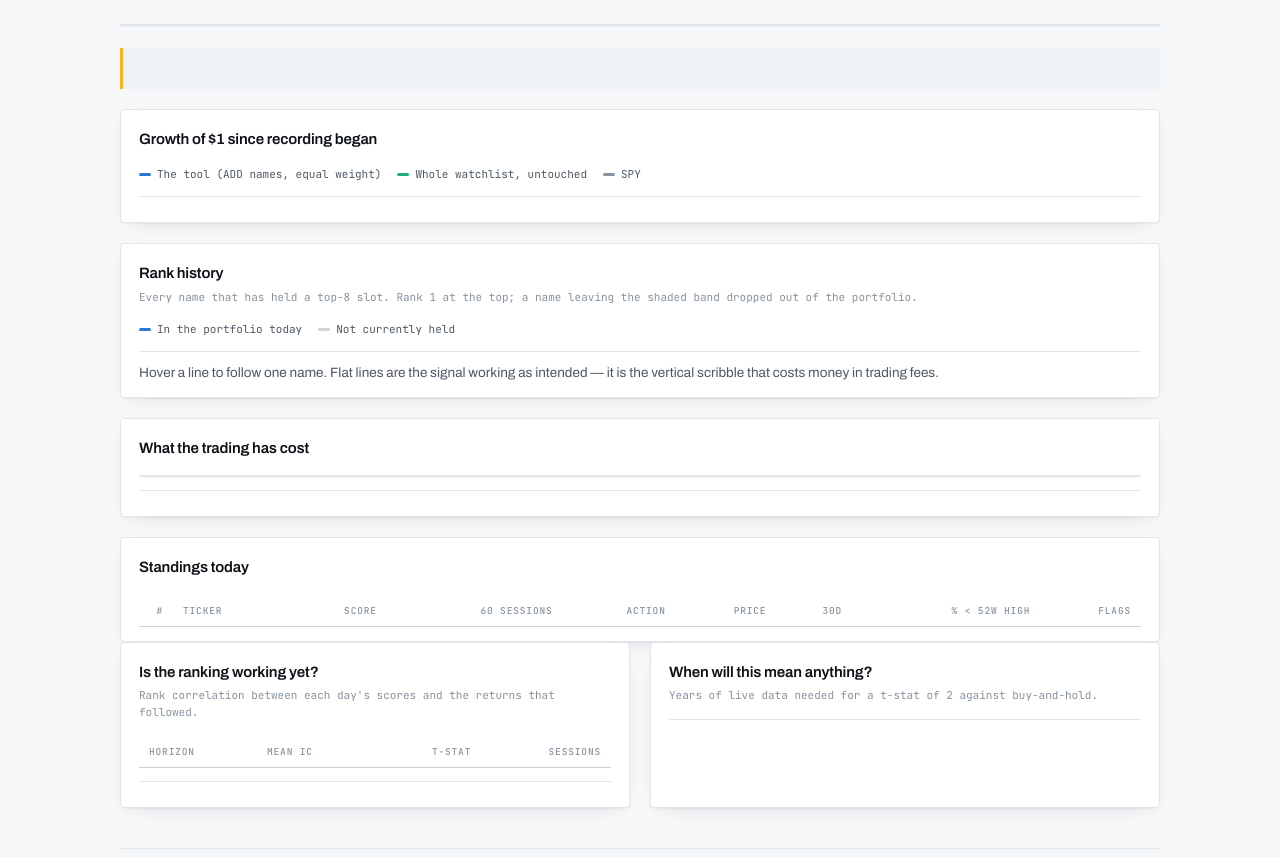
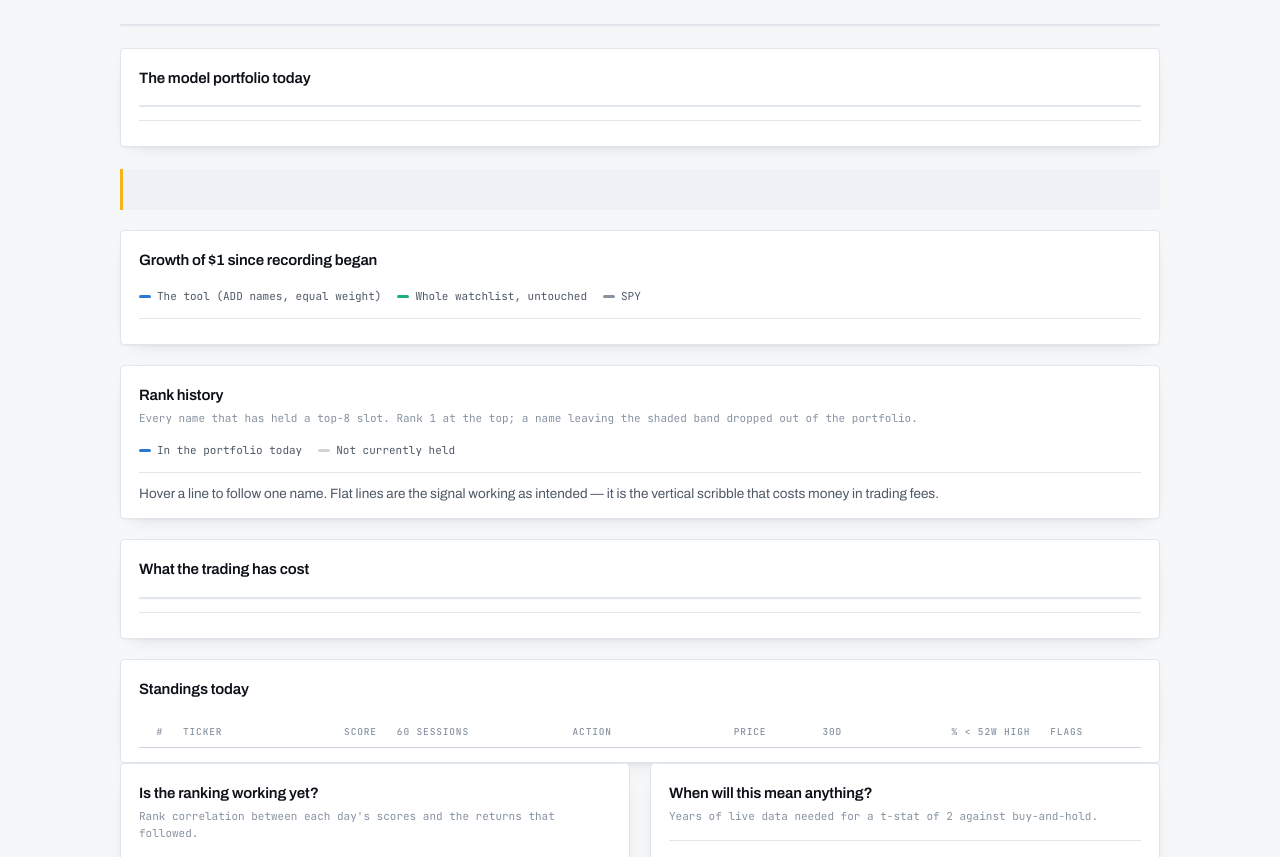
Before and after one commit to rmtodd618/ai-stock-watch, a Python web app: template src/reporting/templates/dashboard.html in a window 1280 px wide. Shown: the part 126-983 px from the top of the page. Run offline with Jinja, Linux system fonts and the light colour scheme; the template is opened without the code that fills it, so the values that code supplies are empty.

Commit message:
Lead with the output, and make the columns line up
Two complaints, both fair.

The standings columns were offset: a global th rule right-aligned every
header while the cells stayed left, so ACTION sat well right of its
chips and 30D right of its numbers. It drifted when the columns changed
and nothing tied the two together. Alignment is now declared per table
and per column, so a header cannot end up over a different column's
data than its cells.

The page also never actually said what it was recommending. The ranking
was there, buried in row order halfway down a nineteen-row table, and
the first thing a reader met was performance. The flagged set now leads:
cards for the names held, their rank, their equal weight, and the score
behind each. Clicking one opens the same detail panel as a row.

The note under it states the limits plainly, because a panel that looks
like a recommendation should carry them: this is the whole output, there
is no conviction level and no price target, and the score orders names
against each other without saying what any of them is worth. Names whose
raw score has fallen 20 points below the average still holding them are
marked, since that is the case where a position looks stronger than it is.

Co-Authored-By: Claude Opus 5 (1M context) <noreply@anthropic.com>

```diff
--- a/src/reporting/templates/dashboard.html
+++ b/src/reporting/templates/dashboard.html
@@ -127,6 +127,23 @@ th{text-align:right; font-weight:500; font-size:9.5px; letter-spacing:.09em;
    border-bottom:1px solid var(--rule-2); white-space:nowrap}
 th:nth-child(2),td:nth-child(2){text-align:left}
 th:first-child,td:first-child{text-align:right; width:34px}
+
+/* Header and cell must share an alignment or every column reads as offset.
+   Declared per table and per column rather than by tagging each cell, which
+   is what drifted out of sync when the columns changed. */
+table.standings th:nth-child(1), table.standings td:nth-child(1),
+table.standings th:nth-child(3), table.standings td:nth-child(3),
+table.standings th:nth-child(6), table.standings td:nth-child(6),
+table.standings th:nth-child(7), table.standings td:nth-child(7),
+table.standings th:nth-child(8), table.standings td:nth-child(8){text-align:right}
+table.standings th:nth-child(2), table.standings td:nth-child(2),
+table.standings th:nth-child(4), table.standings td:nth-child(4),
+table.standings th:nth-child(5), table.standings td:nth-child(5),
+table.standings th:nth-child(9), table.standings td:nth-child(9){text-align:left}
+table.standings td:nth-child(4){width:70px}
+
+table.pf th:nth-child(1), table.pf td:nth-child(1){text-align:left}
+table.pf th:nth-child(n+2), table.pf td:nth-child(n+2){text-align:right}
 td{padding:7px 10px; border-bottom:1px solid var(--rule); white-space:nowrap}
 tbody tr:last-child td{border-bottom:none}
 tr.held td{background:color-mix(in srgb,var(--s1) 6%,transparent)}
@@ -141,6 +158,20 @@ td.tk{font-family:var(--ui); font-weight:600; font-size:13px}
 .c-wa{background:var(--sunk); color:var(--ink-2); border:1px solid var(--rule-2)}
 .c-av{background:var(--sunk); color:var(--ink-3); border:1px solid var(--rule)}
 .c-bm{background:transparent; color:var(--ink-3); border:1px dashed var(--rule-2)}
+
+/* the flagged set, as cards rather than rows buried in a table */
+.port{display:grid;grid-template-columns:repeat(auto-fill,minmax(132px,1fr));gap:1px;
+      background:var(--rule);border:1px solid var(--rule);border-radius:4px;overflow:hidden}
+.port .c{background:var(--surface);padding:11px 12px 10px;cursor:pointer}
+.port .c:hover{background:color-mix(in srgb,var(--s1) 9%,transparent)}
+.port .n{display:flex;justify-content:space-between;align-items:baseline;gap:6px}
+.port .tkr{font-weight:700;font-size:15px;letter-spacing:-.01em}
+.port .rk{font-family:var(--mono);font-size:10px;color:var(--ink-3)}
+.port .w{font-family:var(--mono);font-size:19px;font-weight:700;margin-top:6px;
+         font-variant-numeric:tabular-nums}
+.port .m{font-family:var(--mono);font-size:10px;color:var(--ink-3);margin-top:3px}
+.port .c.new{box-shadow:inset 3px 0 0 var(--good)}
+.port .c.stale{box-shadow:inset 3px 0 0 var(--s2)}
 
 /* row sparkline + detail */
 .spark{display:block}
@@ -200,6 +231,13 @@ footer p{margin:0 0 10px; max-width:88ch}
 
 <div class="tiles" id="tiles"></div>
 
+<div class="panel" id="port-panel" style="margin-top:22px">
+  <h2>The model portfolio today</h2>
+  <p class="sub" id="port-sub"></p>
+  <div class="port" id="port-grid"></div>
+  <p class="note" id="port-note"></p>
+</div>
+
 <div class="banner">
   <p class="t" id="verdict-t"></p>
   <p id="verdict-1"></p>
@@ -242,9 +280,9 @@ footer p{margin:0 0 10px; max-width:88ch}
   <h2>Your portfolio vs the model</h2>
   <p class="sub" id="pf-sub"></p>
   <div class="tbl">
-    <table>
+    <table class="pf">
       <thead><tr>
-        <th style="text-align:left;width:auto">Ticker</th><th>You</th><th>Model</th>
+        <th style="width:auto">Ticker</th><th>You</th><th>Model</th>
         <th>Drift</th><th>To match</th><th>Realises</th>
       </tr></thead>
       <tbody id="pf-body"></tbody>
@@ -257,7 +295,7 @@ footer p{margin:0 0 10px; max-width:88ch}
   <h2>Standings today</h2>
   <p class="sub" id="stand-sub"></p>
   <div class="tbl">
-    <table>
+    <table class="standings">
       <thead><tr>
         <th>#</th><th>Ticker</th><th>Score</th><th>60 sessions</th><th>Action</th>
         <th>Price</th><th>30D</th><th>% &lt; 52w high</th><th>Flags</th>
@@ -359,6 +397,39 @@ document.getElementById('verdict-2').textContent =
   'The record also spans a rule change: '+D.regime_counts.old+' sessions ran the original weights, '+
   D.regime_counts.new+' have run with momentum removed since '+D.switch+'. Each snapshot stores the rules that '+
   'produced it, so the two populations stay separable.';
+
+/* ---------- the flagged set ---------- */
+(function(){
+  var held=D.standings.filter(function(r){return r.action==='ADD SIGNAL'});
+  var w = held.length ? 100/held.length : 0;
+  document.getElementById('port-sub').textContent =
+    held.length
+      ? held.length+' names, equal weight at '+w.toFixed(1)+'% each \u00b7 as published '+D.asof
+      : 'Nothing is flagged today.';
+  var grid=document.getElementById('port-grid');
+  held.sort(function(a,b){return a.rank-b.rank}).forEach(function(r){
+    var gap=(r.raw!=null&&r.score!=null)?r.raw-r.score:0;
+    var c=document.createElement('div');
+    c.className='c'+(gap<=-20?' stale':'');
+    if(r.t) c.setAttribute('data-t',r.t);
+    c.innerHTML='<div class="n"><span class="tkr">'+r.t+'</span>'+
+                '<span class="rk">#'+r.rank+'</span></div>'+
+                '<div class="w">'+w.toFixed(1)+'%</div>'+
+                '<div class="m">score '+r.score.toFixed(0)+
+                (gap<=-10?' \u00b7 raw '+r.raw.toFixed(0):'')+'</div>';
+    grid.appendChild(c);
+  });
+  var stale=held.filter(function(r){return r.raw!=null&&r.score!=null&&(r.raw-r.score)<=-20});
+  document.getElementById('port-note').textContent =
+    'This is the whole output: the ' + held.length + ' best-ranked names, held in equal '+
+    'weight. There is no conviction level and no price target — the score orders names '+
+    'against each other and says nothing about what any of them is worth.' +
+    (stale.length
+      ? ' ' + stale.map(function(r){return r.t}).join(', ') +
+        (stale.length>1?' are':' is') + ' marked because the raw score has fallen far '+
+        'below the average still holding '+(stale.length>1?'them':'it')+' in place.'
+      : '');
+})();
 
 /* ---------- generic mount ---------- */
 function mount(id, draw){
@@ -726,6 +797,10 @@ D.standings.forEach(function(r){
   tb.addEventListener('click',function(e){
     var tr=e.target.closest('tr[data-t]'); if(tr) open(tr.getAttribute('data-t'));
   });
+  var grid=document.getElementById('port-grid');
+  if(grid) grid.addEventListener('click',function(e){
+    var c=e.target.closest('[data-t]'); if(c) open(c.getAttribute('data-t'));
+  });
   tb.addEventListener('keydown',function(e){
     if(e.key!=='Enter'&&e.key!==' ')return;
     var tr=e.target.closest('tr[data-t]');
```
